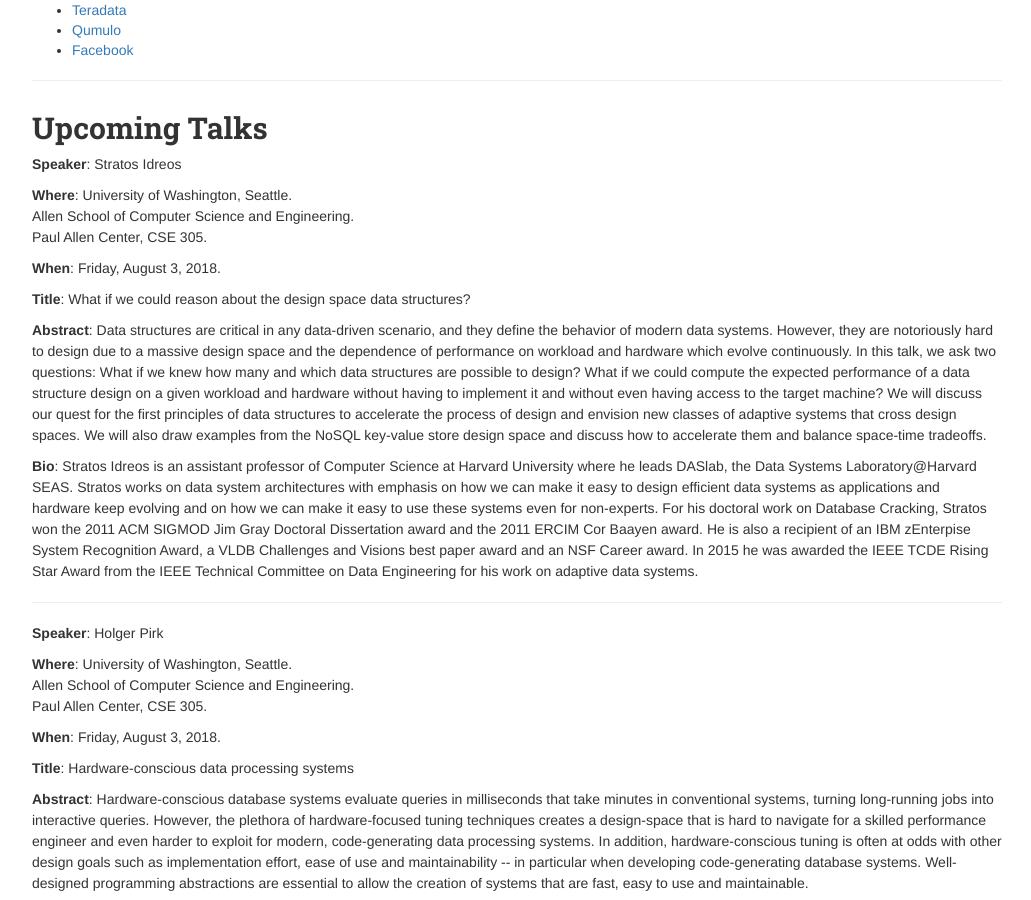
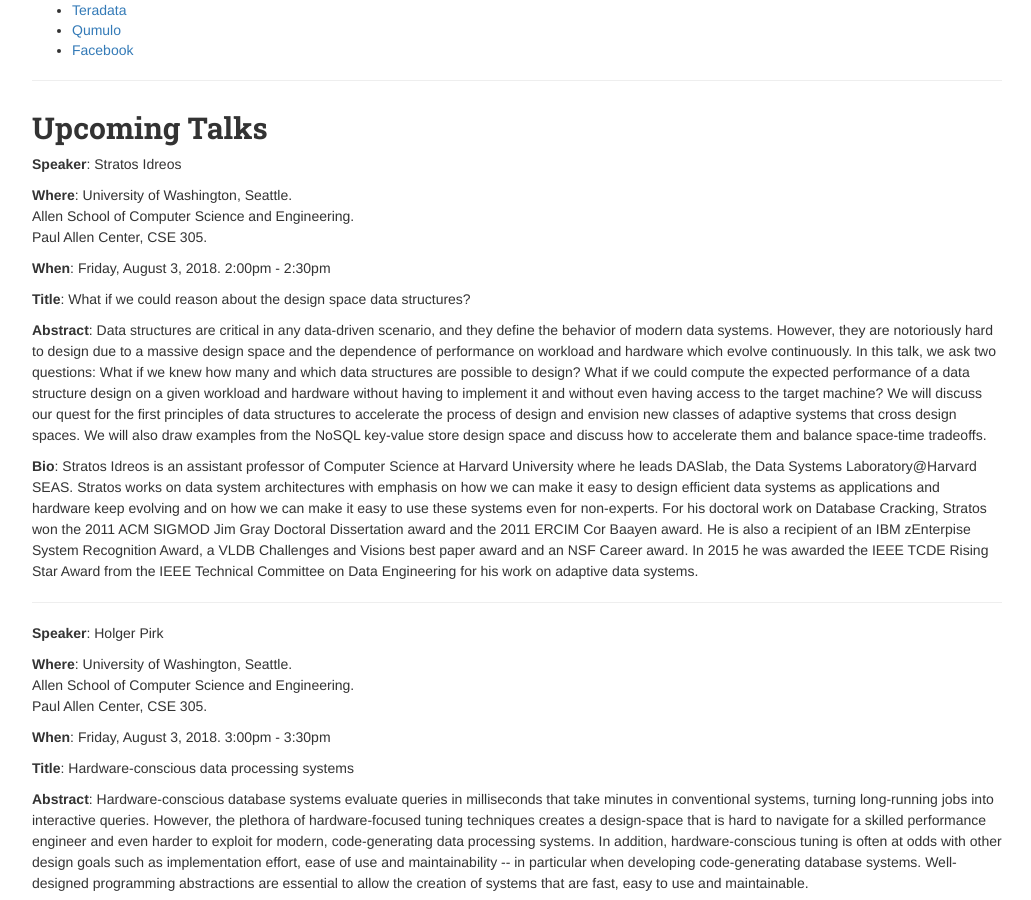
Before and after one commit to uwdb/website, a Jekyll site: the page built from nwds/nwds.markdown, in a window 1280 px wide and 900 px high, scrolled down 409 px. Shown: the whole window, without its empty margins (123-1154 px from the left). Built offline with Jekyll 4.4.1, drawn with Linux system fonts in a browser that asks for light colours; nearby versions of some CDN libraries.

Commit message:
added talk times

```diff
--- a/nwds/nwds.markdown
+++ b/nwds/nwds.markdown
@@ -32,7 +32,7 @@
 Paul Allen Center, CSE 305.</p>
 
 <p><strong>When</strong>:
-Friday, August 3, 2018.</p>
+Friday, August 3, 2018. 2:00pm - 2:30pm</p>
 
 <p><strong>Title</strong>:
 What if we could reason about the design space data structures?
@@ -56,7 +56,7 @@
 Paul Allen Center, CSE 305.</p>
 
 <p><strong>When</strong>:
-Friday, August 3, 2018.</p>
+Friday, August 3, 2018. 3:00pm - 3:30pm</p>
 
 <p><strong>Title</strong>:
 Hardware-conscious data processing systems
```
